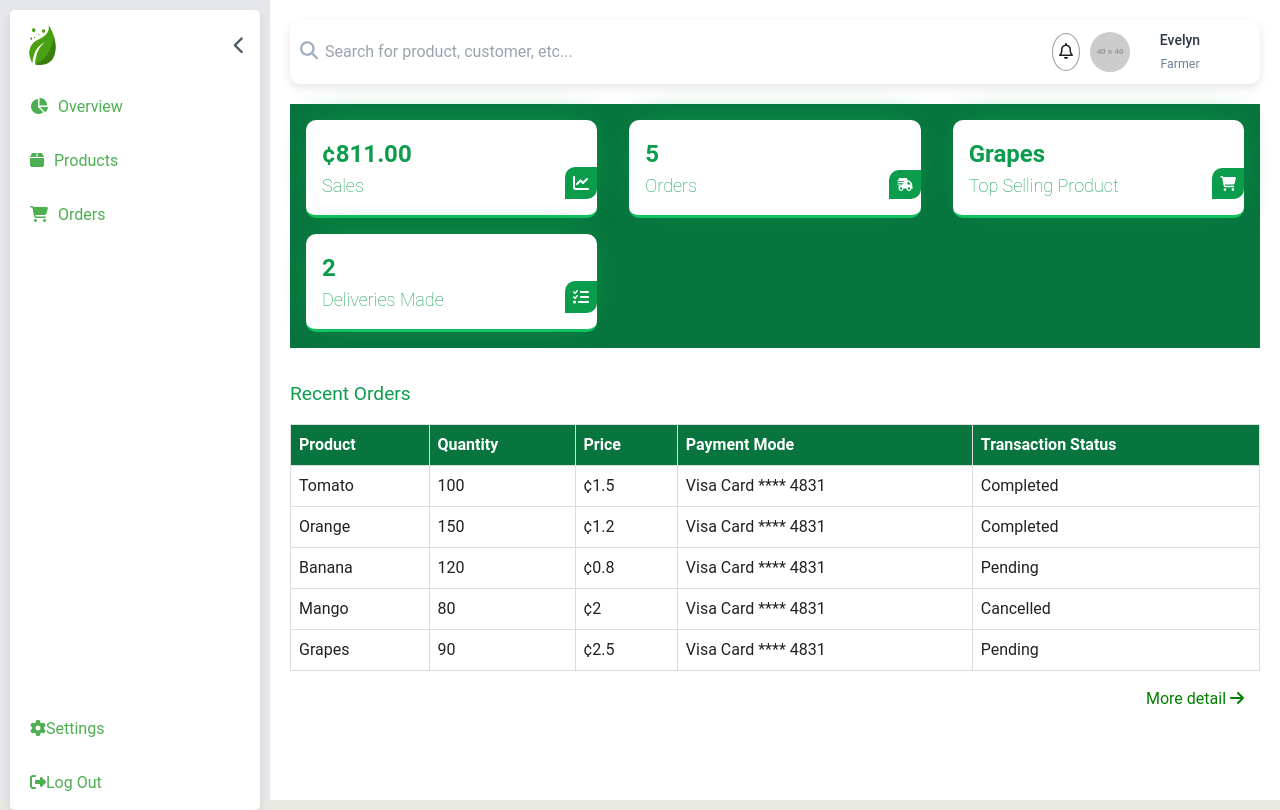
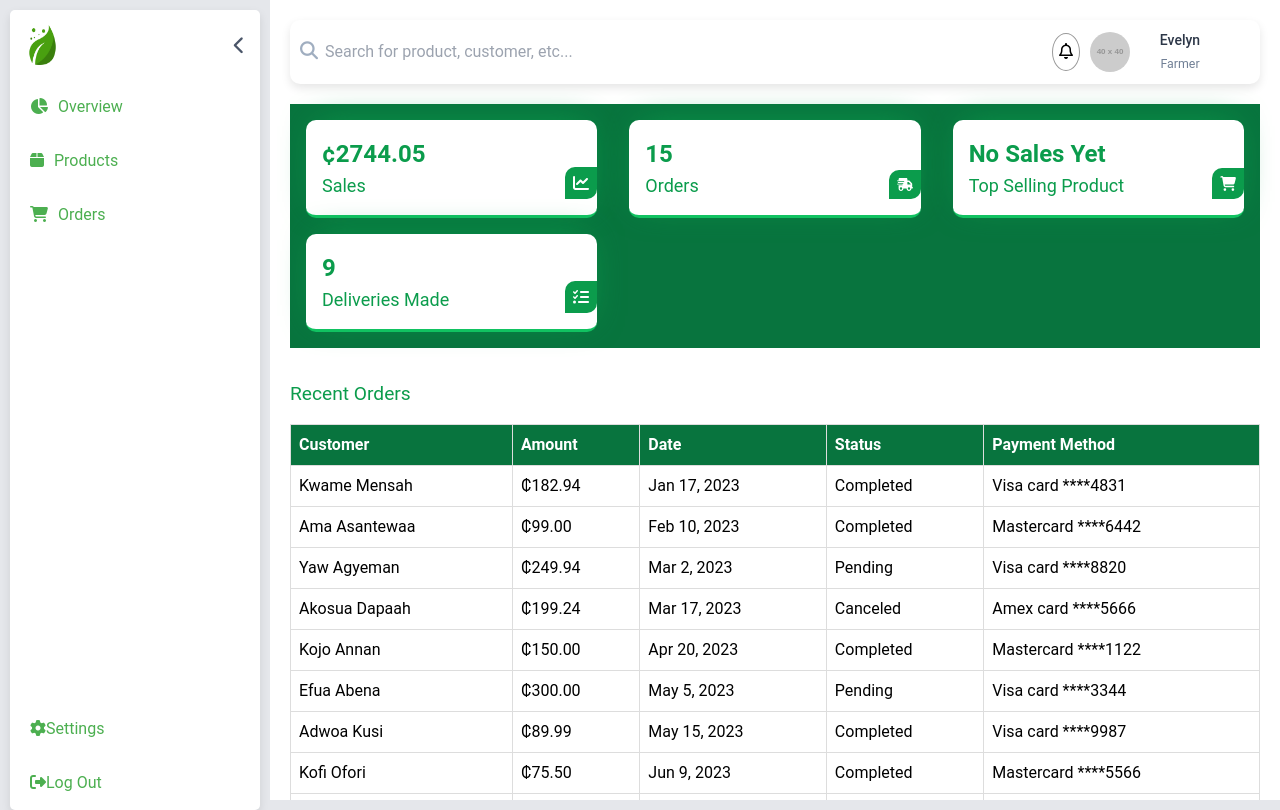
Before and after one commit to Elabs-llc/CropCircle, a React (Vite) app in the folder client/: page /farmer/overview in a window 1280 px wide. Built offline with nearby package versions, Linux system fonts and the light colour scheme.

Commit message:
Overview page

```diff
--- a/client/src/components/Farmer/SalesAnalytics.jsx
+++ /dev/null
@@ -1,76 +0,0 @@
-import React from 'react';
-import '../../styles/Farmer/Sales.css';
-import testSvg from '../../assets/SVGs/chart-line.svg';
-import truck from '../../assets/SVGs/truck-fast.svg';
-import cart from '../../assets/SVGs/cart-shopping.svg';
-import list from '../../assets/SVGs/list-check.svg';
-import { FontAwesomeIcon } from '@fortawesome/react-fontawesome';
-import { faArrowRight } from '@fortawesome/free-solid-svg-icons';
-
-const SalesAnalytics = ({ products }) => {
-  // Calculate total sales
-  const totalSales = products.reduce((sum, product) => sum + product.quantity * product.price, 0);
-
-  // Identify the top-selling product
-  const topSellingProduct = products.length
-    ? products.reduce((topProduct, product) =>
-        product.quantity * product.price > topProduct.quantity * topProduct.price ? product : topProduct
-      )
-    : null;
-
-  // Filter products to count only completed deliveries
-  const completedDeliveries = products.filter(product => product.description === 'Completed').length;
-
-  return (
-    <>
-      <div className="overview">
-        <div className="saleAnalysis">
-          <div className="totalSale">
-            <p><strong>¢{totalSales.toFixed(2)}</strong></p>
-            <h3>Sales <img className='images' src={testSvg} alt="Sales Chart Icon" /></h3>
-          </div>
-          <div className="totalSale">
-            <p><strong>{products.length}</strong></p>
-            <h3>Orders <img className='images' src={truck} alt="Truck Icon" /></h3>
-          </div>
-          <div className="topSellingProduct">
-            <p><strong>{topSellingProduct?.name || "No Sales Yet"}</strong></p>
-            <h3>Top Selling Product <img className='images' src={cart} alt="Shopping Cart Icon" /></h3>
-          </div>
-          <div className="totalSale">
-            <p><strong>{completedDeliveries}</strong></p>
-            <h3>Deliveries Made <img className='images' src={list} alt="Checklist Icon" /></h3>
-          </div>
-        </div>
-
-        <h1>Recent Orders</h1>
-        <table>
-          <thead>
-            <tr>
-              <th>Product</th>
-              <th>Quantity</th>
-              <th>Price</th>
-              <th>Payment Mode</th>
-              <th>Transaction Status</th>
-            </tr>
-          </thead>
-          <tbody>
-            {products.map((product, index) => (
-              <tr key={index}>
-                <td>{product.name}</td>
-                <td>{product.quantity}</td>
-                <td>¢{product.price}</td>
-                <td>{product.paymentMode}</td>
-                <td>{product.description}</td>
-              </tr>
-            ))}
-          </tbody>
-        </table>
-
-        <a href="#" className="link">More detail <FontAwesomeIcon icon={faArrowRight} /></a>
-      </div>
-    </>
-  );
-};
-
-export default SalesAnalytics;
--- a/client/src/pages/Farmer/Overview.jsx
+++ b/client/src/pages/Farmer/Overview.jsx
@@ -1,20 +1,75 @@
-import React, { useState } from 'react';
-import SalesAnalytics from '../../components/Farmer/SalesAnalytics';
+import React from 'react';
+import '../../styles/Farmer/Overview.css';
+import testSvg from '../../assets/SVGs/chart-line.svg';
+import truck from '../../assets/SVGs/truck-fast.svg';
+import cart from '../../assets/SVGs/cart-shopping.svg';
+import list from '../../assets/SVGs/list-check.svg';
+import { FontAwesomeIcon } from '@fortawesome/react-fontawesome';
+import { faArrowRight } from '@fortawesome/free-solid-svg-icons';
+import orderData from '../../components/Farmer/OrderManagement/orderData';
 
-const Overview = () => {
-  const [products] = useState([
-    { name: 'Tomato', paymentMode: "Visa Card **** 4831", quantity: 100, price: 1.5, description: 'Completed' },
-    { name: 'Orange', paymentMode: "Visa Card **** 4831", quantity: 150, price: 1.2, description: 'Completed' },
-    { name: 'Banana', paymentMode: "Visa Card **** 4831", quantity: 120, price: 0.8, description: 'Pending' },
-    { name: 'Mango', paymentMode: "Visa Card **** 4831", quantity: 80, price: 2.0, description: 'Cancelled' },
-    { name: 'Grapes', paymentMode: "Visa Card **** 4831", quantity: 90, price: 2.5, description: 'Pending' }
-  ]);
+const SalesAnalytics = () => {
+  // Calculate total sales
+  const totalSales = orderData.reduce((sum, order) => sum + parseFloat(order.amount.replace('₵', '')), 0);
+
+  // Identify the top-selling product (replace this logic with an actual top-selling product calculation)
+  const topSellingProduct = orderData.length
+    ? orderData.reduce((topProduct, order) =>
+        parseFloat(order.amount.replace('₵', '')) > parseFloat(topProduct.amount.replace('₵', '')) ? order : topProduct
+      )
+    : null;
+
+  // Filter products to count only completed deliveries
+  const completedDeliveries = orderData.filter(order => order.status === 'Completed').length;
 
   return (
-    <div>
-      <SalesAnalytics products={products} />
+    <div className="overview">
+      <div className="saleAnalysis">
+        <div className="totalSale">
+          <p><strong>¢{totalSales.toFixed(2)}</strong></p>
+          <h3>Sales <img className='images' src={testSvg} alt="Sales Chart Icon" /></h3>
+        </div>
+        <div className="totalSale">
+          <p><strong>{orderData.length}</strong></p>
+          <h3>Orders <img className='images' src={truck} alt="Truck Icon" /></h3>
+        </div>
+        <div className="topSellingProduct">
+          <p><strong>{topSellingProduct?.product || "No Sales Yet"}</strong></p>
+          <h3>Top Selling Product <img className='images' src={cart} alt="Shopping Cart Icon" /></h3>
+        </div>
+        <div className="totalSale">
+          <p><strong>{completedDeliveries}</strong></p>
+          <h3>Deliveries Made <img className='images' src={list} alt="Checklist Icon" /></h3>
+        </div>
+      </div>
+
+      <h1>Recent Orders</h1>
+      <table>
+        <thead>
+          <tr>
+            <th>Customer</th>
+            <th>Amount</th>
+            <th>Date</th>
+            <th>Status</th>
+            <th>Payment Method</th>
+          </tr>
+        </thead>
+        <tbody>
+          {orderData.map((order) => (
+            <tr key={order.id}>
+              <td>{order.customerName}</td>
+              <td>{order.amount}</td>
+              <td>{order.date}</td>
+              <td>{order.status}</td>
+              <td>{order.paymentMethod}</td>
+            </tr>
+          ))}
+        </tbody>
+      </table>
+
+      <a href="#" className="link">More detail <FontAwesomeIcon icon={faArrowRight} /></a>
     </div>
   );
 };
 
-export default Overview;
+export default SalesAnalytics;
--- a/client/src/styles/Farmer/Sales.css
+++ b/client/src/styles/Farmer/Overview.css
@@ -1,57 +1,23 @@
-:root {
-    display: grid;
-    font-family: Inter, system-ui, Avenir, Helvetica, Arial, sans-serif;
-    /* line-height: 1.5; */
-    font-weight: 400;
-
-    color-scheme: light dark;
-    color: rgba(0, 0, 0, 0.87);
-    background-color: rgb(233, 233, 227);
-
-    font-synthesis: none;
-    text-rendering: optimizeLegibility;
-    -webkit-font-smoothing: antialiased;
-    -moz-osx-font-smoothing: grayscale;
-}
-
-
-/* Global Styles */
-* {
-    padding: 0;
-    margin: 0;
-    box-sizing: border-box;
-}
 
 /* Heading Styles */
-h1 {
+.overview h1 {
     color: rgb(11, 156, 76);
     font-size: larger;
     margin-bottom: 1rem;
     background-color: white;
 }
 
-h2 {
-    text-align: center;
-    margin-bottom: 2rem;
-    text-transform: uppercase;
-    background-color: black;
-    color: white;
-}
 
-h3 {
-    font-weight: lighter;
-}
-
- .totalSale p {
+ .overview .saleAnalysis .totalSale p {
     font-size: 1.5rem;
 }
 
-.topSellingProduct p {
+ .overview .topSellingProduct p {
     font-size: 1.5rem;
 }
 
 /* Sale Analysis Section */
-.saleAnalysis {
+.overview .saleAnalysis {
     display: grid;
     grid-template-columns: repeat(auto-fill, minmax(250px, 1fr));
     row-gap: 1rem;
@@ -63,7 +29,7 @@ h3 {
 }
 
 /* Product Cards */
-.totalSale,
+ .overview .totalSale,
 .topSellingProduct {
     background-color: white;
     color: rgb(11, 156, 76);
```
